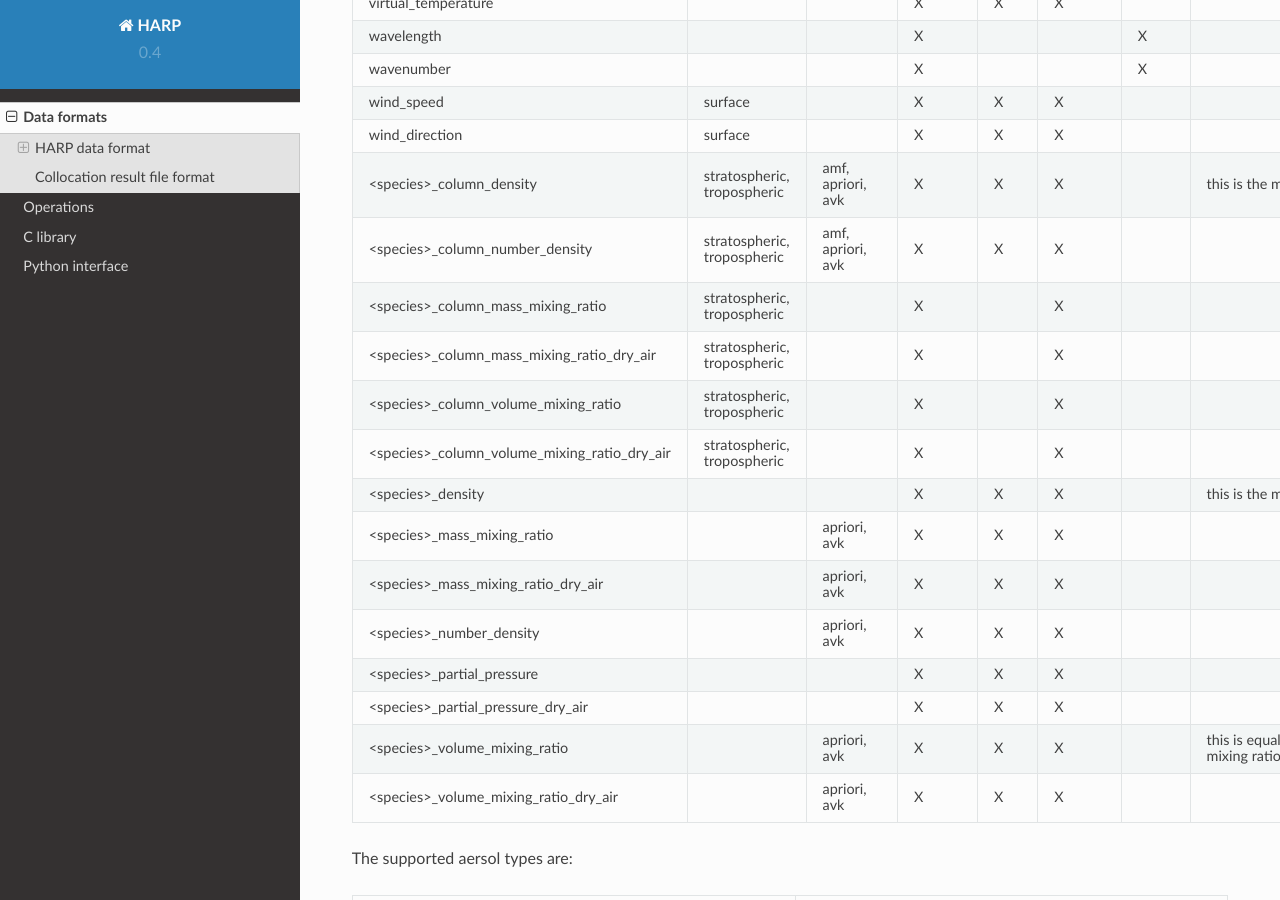
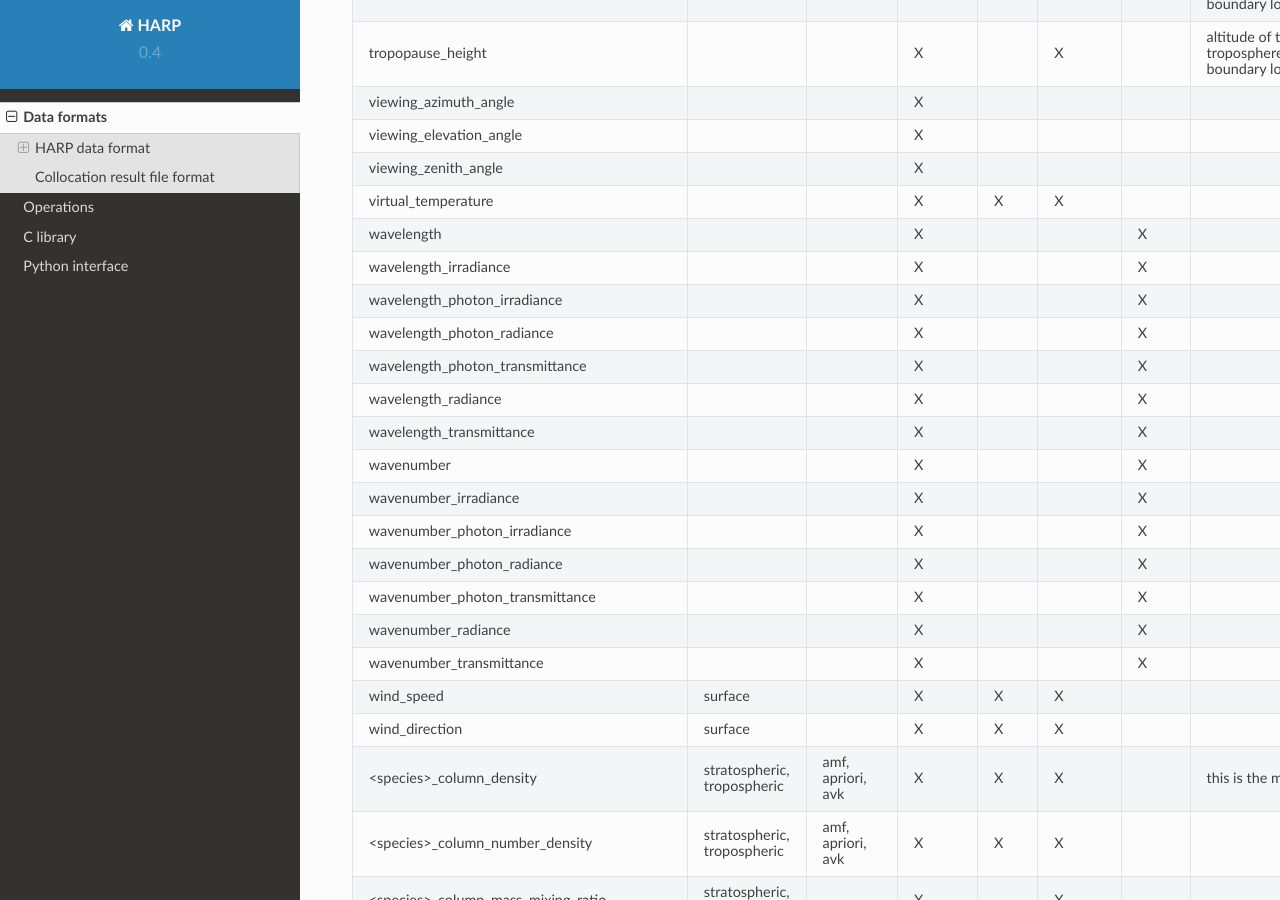
Before and after one commit to stcorp/harp, a Sphinx documentation site: the page built from doc/dataformats.rst, in a window 1280 px wide and 900 px high, scrolled down 7541 px. Built offline with Sphinx 7.4.7 and the Read the Docs theme 2.0.0, drawn with Linux system fonts in a browser that asks for light colours; pages that are not in the unit, such as notebooks, are missing from menus; some of the changed text lies outside the part shown.

Commit message:
Add variables for radiance, irradiance, and transmittance

```diff
--- a/doc/dataformats.rst
+++ b/doc/dataformats.rst
@@ -231,6 +231,12 @@ datetime_start
 datetime_stop
 density                                                                       X       X    X             this is the mass density
 frequency                                                                     X
+frequency_irradiance                                                          X                    X
+frequency_photon_irradiance                                                   X                    X
+frequency_photon_radiance                                                     X                    X
+frequency_photon_transmittance                                                X                    X
+frequency_radiance                                                            X                    X
+frequency_transmittance                                                       X                    X
 geopotential                                  surface                         X       X    X
 geopotential_height                           surface                         X       X    X
 hlos_wind_velocity                            surface                         X       X    X             hlos means 'horizontal line of sight'
@@ -274,7 +280,19 @@ viewing_elevation_angle                                                       X
 viewing_zenith_angle                                                          X
 virtual_temperature                                                           X       X    X
 wavelength                                                                    X                    X
+wavelength_irradiance                                                         X                    X
+wavelength_photon_irradiance                                                  X                    X
+wavelength_photon_radiance                                                    X                    X
+wavelength_photon_transmittance                                               X                    X
+wavelength_radiance                                                           X                    X
+wavelength_transmittance                                                      X                    X
 wavenumber                                                                    X                    X
+wavenumber_irradiance                                                         X                    X
+wavenumber_photon_irradiance                                                  X                    X
+wavenumber_photon_radiance                                                    X                    X
+wavenumber_photon_transmittance                                               X                    X
+wavenumber_radiance                                                           X                    X
+wavenumber_transmittance                                                      X                    X
 wind_speed                                    surface                         X       X    X
 wind_direction                                surface                         X       X    X
 <species>_column_density                      stratospheric,  amf, apriori,   X       X    X             this is the mass density
```
Also changed, not shown: doc/html/dataformats.html (+162 -0 lines).
